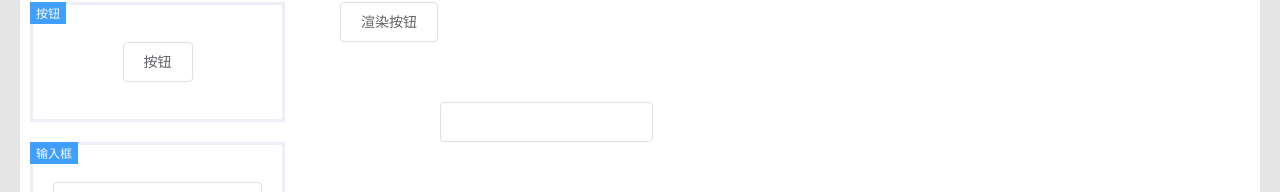
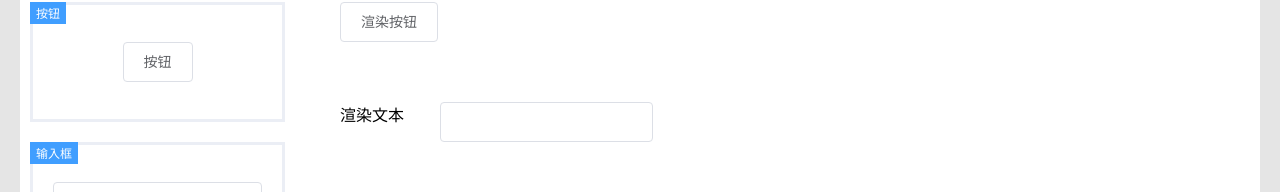
Before and after one commit to w-danboard/danboard-visual-editor, a Vue app: page / in a window 1280 px wide. Shown: the part 178-370 px from the top of the page. Built offline with nearby package versions, Linux system fonts and the light colour scheme.

Commit message:
feat:block选中状态

```diff
--- a/src/App.vue
+++ b/src/App.vue
@@ -26,6 +26,11 @@ export default defineComponent({
         },
         blocks: [
           {
+            top: 200,
+            left: 100,
+            componentKey: 'text'
+          },
+          {
             top: 100,
             left: 100,
             componentKey: 'button'
--- a/src/packages/visual-editor.tsx
+++ b/src/packages/visual-editor.tsx
@@ -1,7 +1,7 @@
 // 使用 defineCompoennt可以有更好的类型提示，当然不用是可以的
 import { computed, defineComponent, PropType, ref } from 'vue'
 import './visual-editor.scss'
-import { VisualEditorModelValue, VisualEditorConfig, VisualEditorComponent, createNewBlock } from '@/packages/visual-editor.utils'
+import { VisualEditorModelValue, VisualEditorConfig, VisualEditorComponent, createNewBlock, VisualEditorBlockData } from '@/packages/visual-editor.utils'
 import { useModel } from '@/packages/utils/useModel'
 import { VisualEditorBlock } from './visual-editor-block'
 
@@ -33,6 +33,17 @@ export const VisualEditor = defineComponent({
       width: `${dataModel.value.container.width}px`,
       height: `${dataModel.value.container.height}px`
     }))
+
+    const methods = {
+      clearFocus: (block?: VisualEditorBlockData) => {
+        let blocks = (dataModel.value.blocks || [])
+        if (!blocks.length) return
+        if (block) {
+          blocks = blocks.filter(item => item !== block)
+        }
+        blocks.forEach(block => block.focus = false)
+      }
+    }
 
     // 拖拽
     const menuDragger = (() => {
@@ -97,6 +108,31 @@ export const VisualEditor = defineComponent({
       return blockHandler
     })()
 
+    const focusHandler = (() => {
+      return {
+        container: {
+          onMousedown: (e: MouseEvent) => {
+            (dataModel.value.blocks || []).forEach(block => block.focus = false)
+            e.stopPropagation()
+            e.preventDefault()
+            methods.clearFocus()
+          }
+        },
+        block: {
+          onMousedown: (e: MouseEvent, block: VisualEditorBlockData) => {
+            e.stopPropagation()
+            e.preventDefault()
+            if (e.shiftKey) {
+              block.focus = !block.focus
+            } else {
+              block.focus = true
+              methods.clearFocus(block)
+            }
+          }
+        }
+      }
+    })()
+
     // const blockDragger = (() => {
 
     // })()
@@ -122,10 +158,21 @@ export const VisualEditor = defineComponent({
         </div>
         <div class="visual-editor-body">
           <div class="visual-editor-content">
-            <div class="visual-eidtor-container" style={containerStyles.value} ref={containerRef}>
+            <div class="visual-eidtor-container"
+              style={containerStyles.value}
+              ref={containerRef}
+              {...{
+                onMousedown: (e: MouseEvent) => focusHandler.container.onMousedown(e)
+              }}>
               { dataModel.value && dataModel.value.blocks && dataModel.value.blocks.length && (
                 dataModel.value.blocks.map((block, index) => (
-                  <VisualEditorBlock config={props.config} block={block} key={index}/>
+                  <VisualEditorBlock
+                    config={props.config}
+                    block={block}
+                    key={index}
+                    {...{
+                      onMousedown: (e: MouseEvent) => focusHandler.block.onMousedown(e, block)
+                    }}/>
                 ))
               )}
             </div>
```
